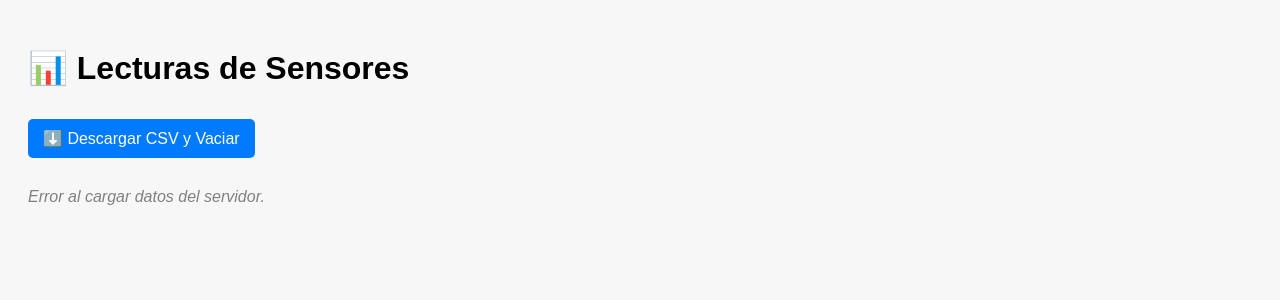
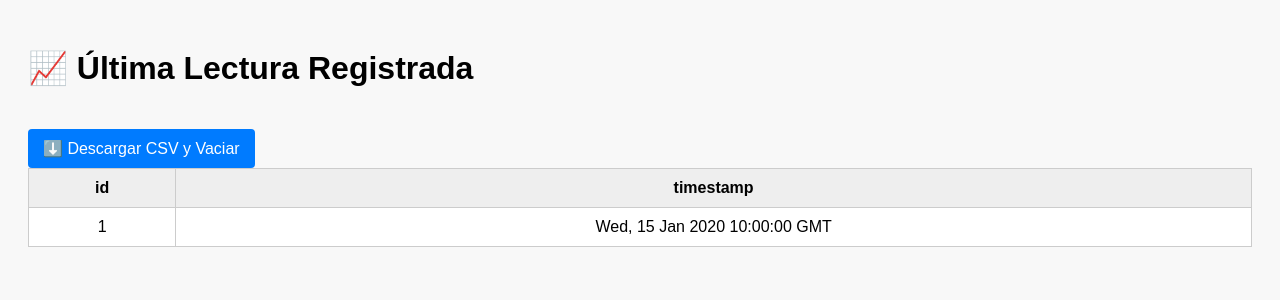
Before and after one commit to msuchiha26/condensador_01, a Flask app: page / in a window 1280 px wide. Shown: the top 300 px of the page. Run offline with Flask 3, Linux system fonts and the light colour scheme; tables that the repository leaves empty or names only in its code hold one stand-in row (values such as "Sample post"); data that the repository does not hold is empty.

Commit message:
Update index.html

```diff
--- a/templates/index.html
+++ b/templates/index.html
@@ -2,70 +2,82 @@
 <html lang="es">
 <head>
   <meta charset="UTF-8" />
-  <title>Datos de Sensores</title>
+  <title>Última Lectura</title>
   <style>
-    body { font-family: sans-serif; padding: 20px; background-color: #f7f7f7; }
-    table { border-collapse: collapse; width: 100%; background: white; }
-    th, td { padding: 8px; border: 1px solid #ccc; text-align: center; }
-    th { background-color: #eaeaea; }
-    button {
-      margin: 10px 0;
+    body {
+      font-family: sans-serif;
+      padding: 20px;
+      background-color: #f8f8f8;
+    }
+    table {
+      width: 100%;
+      border-collapse: collapse;
+      background-color: white;
+    }
+    th, td {
+      border: 1px solid #ccc;
+      padding: 10px;
+      text-align: center;
+    }
+    th {
+      background-color: #eee;
+    }
+    .btn {
+      margin-top: 20px;
       padding: 10px 15px;
-      font-size: 16px;
       background-color: #007BFF;
       color: white;
+      font-size: 16px;
       border: none;
-      border-radius: 5px;
+      border-radius: 4px;
       cursor: pointer;
     }
-    button:hover {
+    .btn:hover {
       background-color: #0056b3;
-    }
-    #mensaje {
-      margin-top: 20px;
-      font-style: italic;
-      color: gray;
     }
   </style>
 </head>
 <body>
-  <h1>📊 Lecturas de Sensores</h1>
-  <button onclick="descargarCSV()">⬇️ Descargar CSV y Vaciar</button>
+  <h1>📈 Última Lectura Registrada</h1>
+  <button class="btn" onclick="descargarCSV()">⬇️ Descargar CSV y Vaciar</button>
   <table id="tabla">
     <thead>
       <tr id="headers"></tr>
     </thead>
-    <tbody id="datos"></tbody>
+    <tbody>
+      <tr id="fila"></tr>
+    </tbody>
   </table>
-  <p id="mensaje"></p>
+  <p id="mensaje" style="margin-top: 20px; color: gray;"></p>
 
   <script>
-    async function cargarDatos() {
+    async function cargarUltimoDato() {
       try {
-        const res = await fetch("/api/data");
+        const res = await fetch("/api/ultimo");
         const data = await res.json();
 
-        const tabla = document.getElementById("tabla");
-        const headers = Object.keys(data[0] || {});
+        if (!data || Object.keys(data).length === 0) {
+          document.getElementById("mensaje").textContent = "⏳ Aún no hay datos.";
+          return;
+        }
 
-        // Encabezados solo la primera vez
-        const headersHTML = headers.map(h => `<th>${h}</th>`).join("");
-        document.getElementById("headers").innerHTML = headersHTML;
+        const headers = Object.keys(data);
+        const values = Object.values(data);
 
-        // Cuerpo de la tabla
-        const bodyHTML = data.map(row =>
-          `<tr>${headers.map(h => `<td>${row[h]}</td>`).join("")}</tr>`
-        ).join("");
-        document.getElementById("datos").innerHTML = bodyHTML;
+        if (document.getElementById("headers").children.length === 0) {
+          document.getElementById("headers").innerHTML =
+            headers.map(h => `<th>${h}</th>`).join("");
+        }
 
-        document.getElementById("mensaje").textContent = data.length
-          ? ""
-          : "⚠️ No hay datos disponibles.";
+        document.getElementById("fila").innerHTML =
+          values.map(v => `<td>${v}</td>`).join("");
+
+        document.getElementById("mensaje").textContent = "";
 
       } catch (error) {
-        console.error("Error al obtener datos:", error);
         document.getElementById("mensaje").textContent =
-          "Error al cargar datos del servidor.";
+          "⚠️ Error al obtener datos.";
+        console.error("Error:", error);
       }
     }
 
@@ -74,9 +86,8 @@
       setTimeout(() => location.reload(), 3000);
     }
 
-    // Primera carga + actualización periódica
-    cargarDatos();
-    setInterval(cargarDatos, 5000);  // 🔄 Cada 5 segundos
+    cargarUltimoDato();
+    setInterval(cargarUltimoDato, 5000);
   </script>
 </body>
 </html>
```
